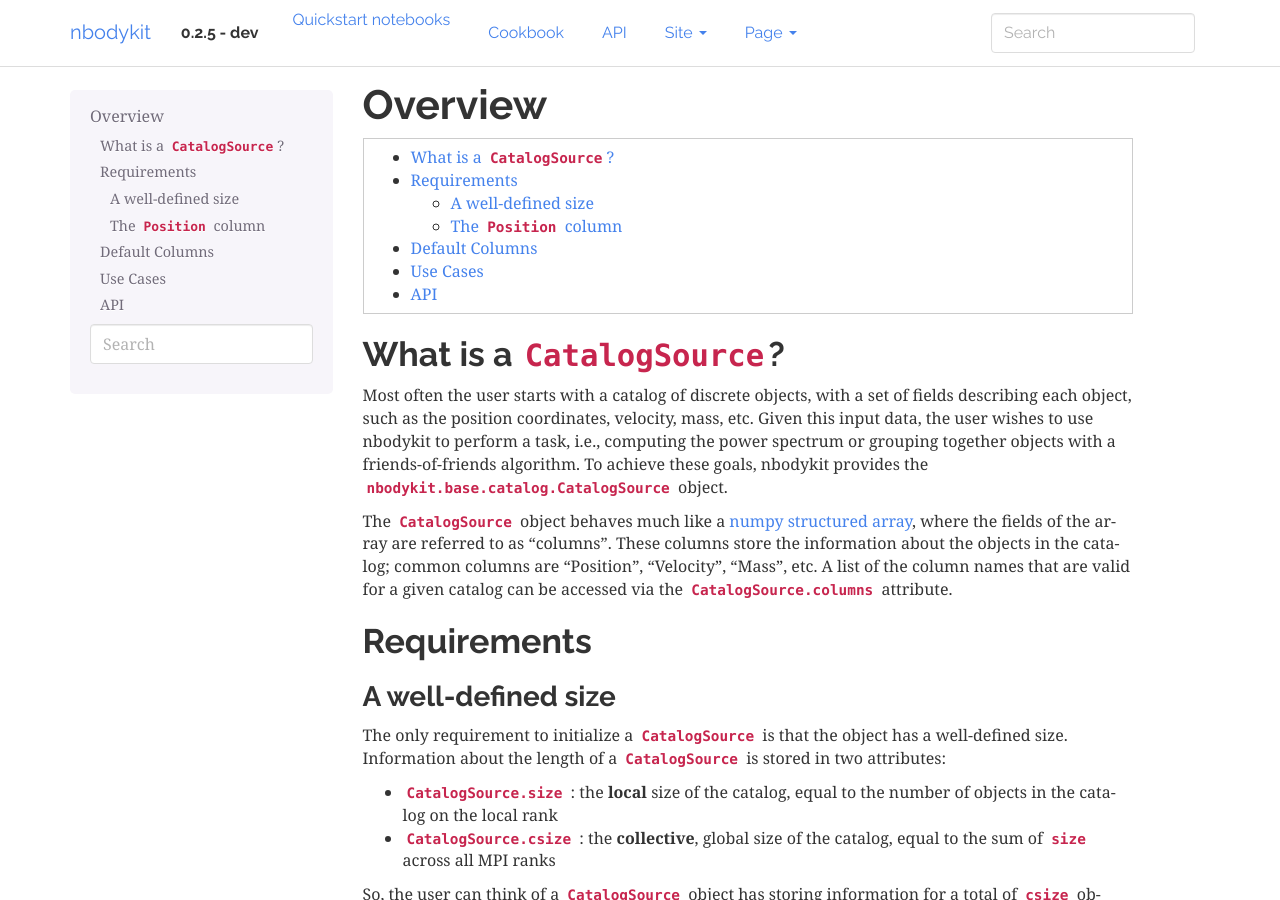
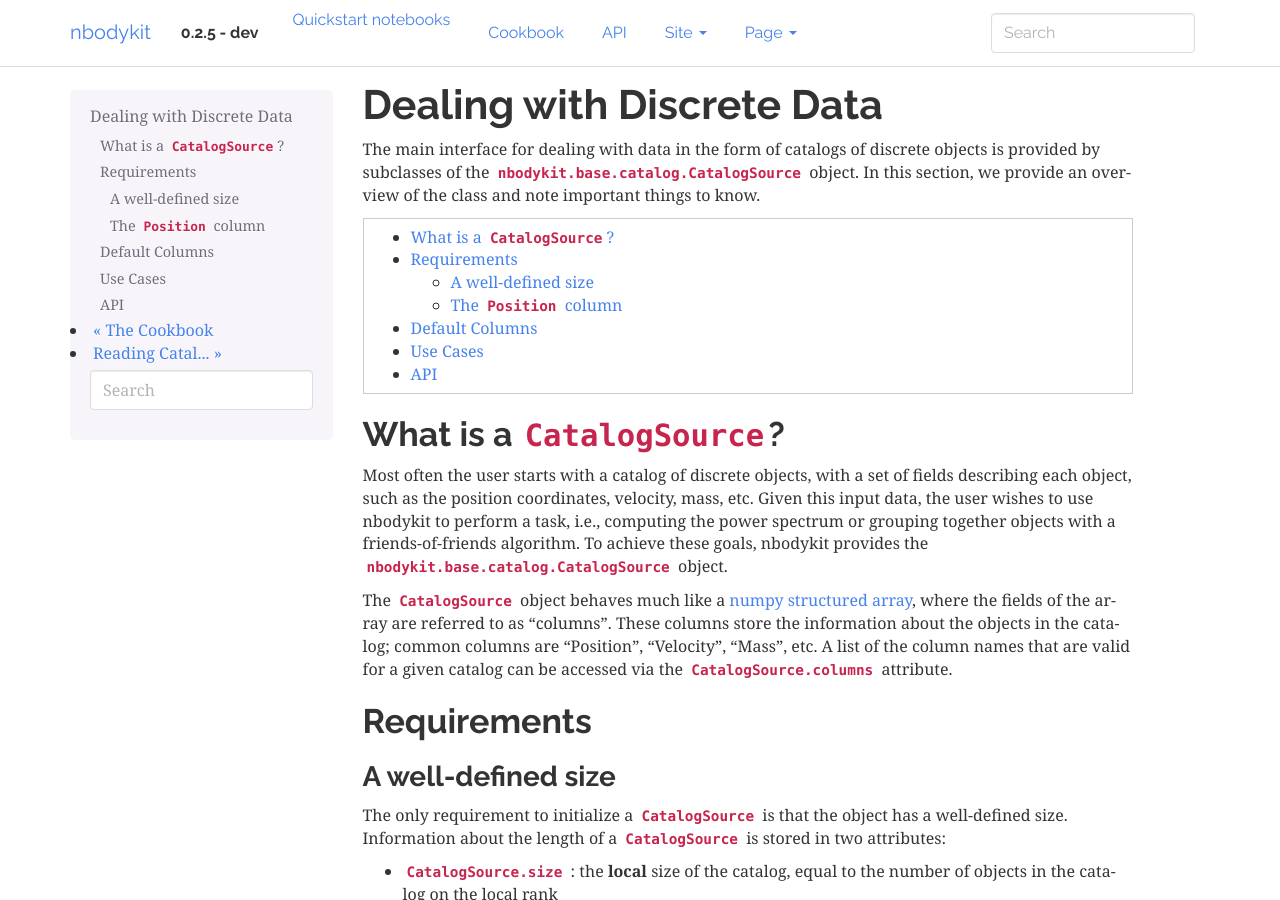
Before and after one commit to bccp/nbodykit, a Sphinx documentation site: the page built from docs/source/catalogs/overview.rst, in a window 1280 px wide and 900 px high. Built offline with Sphinx 7.4.7, drawn with Linux system fonts in a browser that asks for light colours; pages that are not in the unit, such as notebooks, are missing from menus.

Commit message:
reorganize with discrete data and mesh data sections

```diff
--- a/docs/source/algorithms/index.rst
+++ b/docs/source/algorithms/index.rst
@@ -1,2 +1,4 @@
+.. _available-algorithms:
+
 Available Algorithms
 ====================
--- a/docs/source/catalogs/mock-data.rst
+++ b/docs/source/catalogs/mock-data.rst
@@ -1,5 +1,4 @@
 .. _mock-catalogs:
-
 
 Generating Catalogs of Mock Data
 ================================
--- a/docs/source/catalogs/overview.rst
+++ b/docs/source/catalogs/overview.rst
@@ -1,7 +1,13 @@
 .. currentmodule:: nbodykit.base.catalog
 
-Overview
-========
+Dealing with Discrete Data
+==========================
+
+The main interface for dealing with data in the form of catalogs of discrete
+objects is provided by subclasses of the
+:class:`nbodykit.base.catalog.CatalogSource` object.
+In this section, we provide an overview of the class and note important
+things to know.
 
 .. contents::
    :depth: 2
--- a/docs/source/catalogs/reading.rst
+++ b/docs/source/catalogs/reading.rst
@@ -175,7 +175,7 @@
 **Caveats**
 
 - As for :class:`~file.HDFCatalog`, datasets of the wrong size stored in a
-bigfile format should be explicitly excluded using the ``exclude`` keyword.
+  bigfile format should be explicitly excluded using the ``exclude`` keyword.
 
 Below, we read ``Position`` and ``Velocity`` columns, stored in the
 :mod:`bigfile` format:
--- a/docs/source/mesh-data.rst
+++ /dev/null
@@ -1,2 +0,0 @@
-Data on a Mesh
---------------
--- a/docs/source/painting.rst
+++ /dev/null
@@ -1,2 +0,0 @@
-Painting Objects to a Mesh
-==========================
```
Also changed, not shown: docs/source/index.rst (+38 -11 lines).
